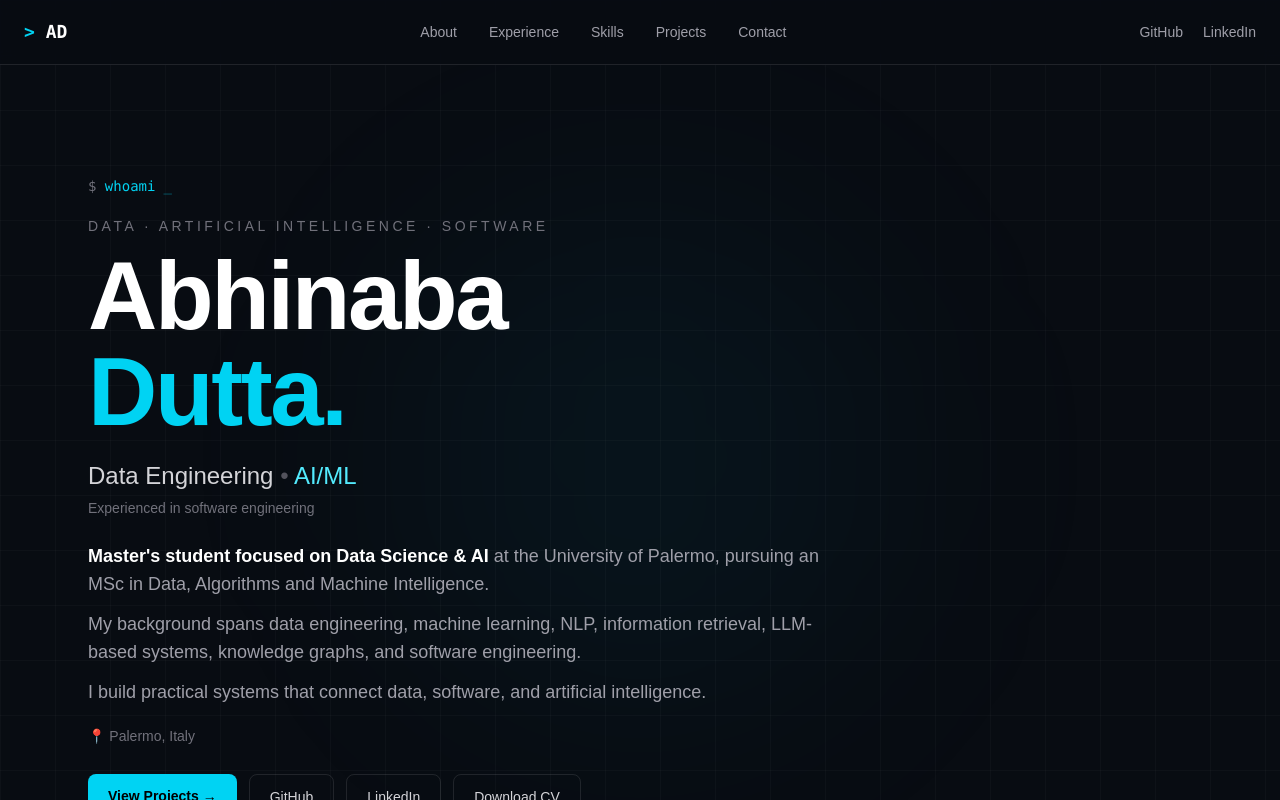
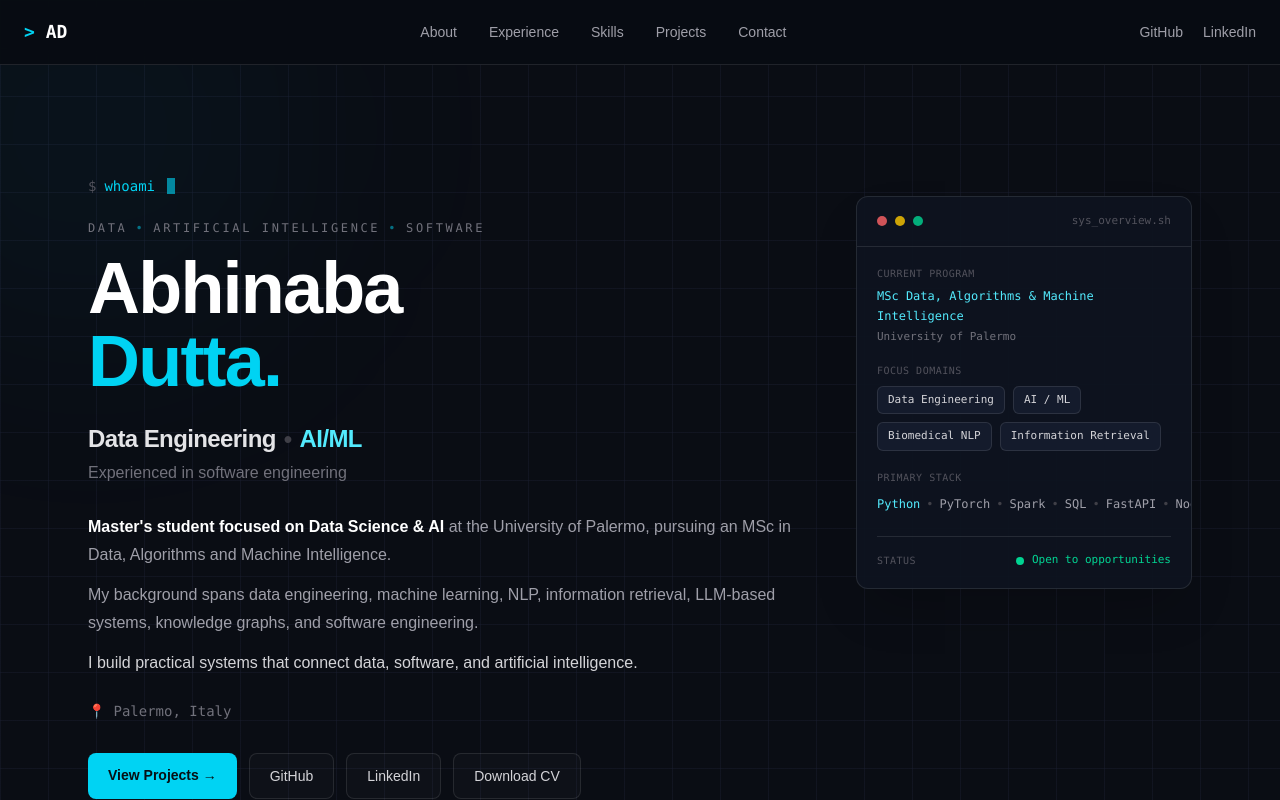
Before and after one commit to abhinabadutta2019/abhinaba-portfolio, a Next.js app: page / in a window 1280 px wide. Shown: the top 800 px of the page. Built offline with nearby package versions, Linux system fonts and the light colour scheme.

Commit message:
Redesign hero section

```diff
--- a/src/components/Hero.tsx
+++ b/src/components/Hero.tsx
@@ -1,54 +1,63 @@
 export default function Hero() {
   return (
-    <section id="home" className="relative overflow-hidden bg-[#080c12] pt-20">
-      {/* About anchor for navbar */}
+    <section id="home" className="relative overflow-hidden bg-[#0a0d14] pt-20">
+      {/* About anchor */}
       <div id="about" className="absolute top-0" />
 
-      {/* Subtle grid */}
-      <div className="absolute inset-0 bg-[linear-gradient(rgba(255,255,255,0.025)_1px,transparent_1px),linear-gradient(90deg,rgba(255,255,255,0.025)_1px,transparent_1px)] bg-[size:55px_55px]" />
+      {/* Technical background grid */}
+      <div className="pointer-events-none absolute inset-0 bg-[linear-gradient(rgba(30,37,56,0.35)_1px,transparent_1px),linear-gradient(90deg,rgba(30,37,56,0.35)_1px,transparent_1px)] bg-[size:48px_48px]" />
 
-      {/* Subtle glow */}
-      <div className="absolute left-1/2 top-1/2 h-[500px] w-[500px] -translate-x-1/2 -translate-y-1/2 rounded-full bg-cyan-500/5 blur-[120px]" />
+      {/* Subtle cyan glow */}
+      <div className="pointer-events-none absolute left-[-120px] top-[-80px] h-[420px] w-[420px] rounded-full bg-cyan-400/[0.04] blur-[120px]" />
 
-      <div className="relative mx-auto w-full max-w-6xl px-6 py-20 md:py-24">
-        <div className="max-w-4xl">
-          {/* Terminal label */}
-          <p className="mb-5 font-mono text-sm text-cyan-400">
-            <span className="text-zinc-500">$</span> whoami
-            <span className="ml-2 animate-pulse">_</span>
-          </p>
+      <div className="relative mx-auto w-full max-w-6xl px-6 py-16 md:py-20 lg:py-24">
+        <div className="grid grid-cols-1 items-start gap-10 lg:grid-cols-12 lg:gap-12">
+          {/* LEFT SIDE */}
+          <div className="lg:col-span-8">
+            {/* Terminal prompt */}
+            <div className="flex items-center gap-2 font-mono text-sm text-cyan-400">
+              <span className="text-zinc-600">$</span>
+              <span>whoami</span>
+              <span className="ml-1 inline-block h-4 w-2 animate-pulse bg-cyan-400" />
+            </div>
 
-          {/* Domain */}
-          <p className="mb-3 text-sm font-medium uppercase tracking-[0.25em] text-zinc-500">
-            Data · Artificial Intelligence · Software
+            {/* Category */}
+            <p className="mt-6 font-mono text-xs font-medium uppercase tracking-[0.22em] text-zinc-500">
+              Data
+              <span className="mx-2 text-cyan-400/50">•</span>
+              Artificial Intelligence
+              <span className="mx-2 text-cyan-400/50">•</span>
+              Software
             </p>
 
             {/* Name */}
-          <h1 className="text-5xl font-bold tracking-tight text-white sm:text-6xl md:text-7xl lg:text-8xl">
+            <h1 className="mt-4 text-5xl font-extrabold leading-[1.02] tracking-tight text-white sm:text-6xl md:text-7xl">
               Abhinaba
               <br />
               <span className="text-cyan-400">Dutta.</span>
             </h1>
 
-          {/* Main focus */}
-          <h2 className="mt-5 text-xl font-medium text-zinc-300 sm:text-2xl">
-            Data Engineering <span className="text-zinc-600">•</span>{" "}
+            {/* Main positioning */}
+            <div className="mt-6">
+              <h2 className="text-xl font-semibold tracking-tight text-zinc-200 sm:text-2xl">
+                Data Engineering
+                <span className="mx-2 text-zinc-700">•</span>
                 <span className="text-cyan-300">AI/ML</span>
               </h2>
 
-          {/* Secondary background */}
-          <p className="mt-1.5 text-sm text-zinc-500">
+              <p className="mt-1.5 text-sm text-zinc-500 sm:text-base">
                 Experienced in software engineering
               </p>
+            </div>
 
-          {/* Compact about */}
-          <div className="mt-6 max-w-3xl space-y-3 text-base leading-7 text-zinc-400 sm:text-lg">
+            {/* Bio */}
+            <div className="mt-7 max-w-3xl space-y-3 text-base leading-7 text-zinc-400">
               <p>
                 <span className="font-semibold text-white">
                   Master&apos;s student focused on Data Science &amp; AI
                 </span>{" "}
-              at the University of Palermo, pursuing an MSc in Data, Algorithms
-              and Machine Intelligence.
+                at the University of Palermo, pursuing an MSc in Data,
+                Algorithms and Machine Intelligence.
               </p>
 
               <p>
@@ -57,20 +66,23 @@ export default function Hero() {
                 software engineering.
               </p>
 
-            <p>
+              <p className="text-zinc-300">
                 I build practical systems that connect data, software, and
                 artificial intelligence.
               </p>
             </div>
 
             {/* Location */}
-          <p className="mt-5 text-sm text-zinc-500">📍 Palermo, Italy</p>
+            <div className="mt-6 flex items-center gap-2 font-mono text-sm text-zinc-500">
+              <span>📍</span>
+              <span>Palermo, Italy</span>
+            </div>
 
-          {/* Actions */}
-          <div className="mt-7 flex flex-wrap gap-3">
+            {/* Buttons */}
+            <div className="mt-8 flex flex-wrap gap-3">
               <a
                 href="#projects"
-              className="rounded-lg bg-cyan-400 px-5 py-3 text-sm font-semibold text-black transition hover:bg-cyan-300"
+                className="rounded-lg bg-cyan-400 px-5 py-3 text-sm font-semibold text-[#071014] transition hover:bg-cyan-300"
               >
                 View Projects →
               </a>
@@ -79,7 +91,7 @@ export default function Hero() {
                 href="https://github.com/abhinabadutta2019"
                 target="_blank"
                 rel="noopener noreferrer"
-              className="rounded-lg border border-white/10 px-5 py-3 text-sm text-zinc-300 transition hover:border-cyan-400 hover:text-white"
+                className="rounded-lg border border-white/10 bg-white/[0.02] px-5 py-3 text-sm text-zinc-300 transition hover:border-cyan-400/50 hover:text-white"
               >
                 GitHub
               </a>
@@ -88,7 +100,7 @@ export default function Hero() {
                 href="https://www.linkedin.com/in/abhinabadutta/"
                 target="_blank"
                 rel="noopener noreferrer"
-              className="rounded-lg border border-white/10 px-5 py-3 text-sm text-zinc-300 transition hover:border-cyan-400 hover:text-white"
+                className="rounded-lg border border-white/10 bg-white/[0.02] px-5 py-3 text-sm text-zinc-300 transition hover:border-cyan-400/50 hover:text-white"
               >
                 LinkedIn
               </a>
@@ -96,12 +108,106 @@ export default function Hero() {
               <a
                 href="/cv/Abhinaba_Dutta_CV.pdf"
                 download="Abhinaba_Dutta_CV.pdf"
-              className="rounded-lg border border-white/10 px-5 py-3 text-sm text-zinc-300 transition hover:border-cyan-400 hover:text-white"
+                className="rounded-lg border border-white/10 bg-white/[0.02] px-5 py-3 text-sm text-zinc-300 transition hover:border-cyan-400/50 hover:text-white"
               >
                 Download CV
               </a>
             </div>
           </div>
+
+          {/* RIGHT SIDE — SYSTEM PROFILE */}
+          <aside className="lg:col-span-4 lg:pt-5">
+            <div className="overflow-hidden rounded-xl border border-white/10 bg-[#0e1320]/90 shadow-2xl shadow-black/20">
+              {/* Terminal header */}
+              <div className="flex items-center justify-between border-b border-white/10 px-5 py-4">
+                <div className="flex gap-2">
+                  <span className="h-2.5 w-2.5 rounded-full bg-red-400/80" />
+                  <span className="h-2.5 w-2.5 rounded-full bg-yellow-400/80" />
+                  <span className="h-2.5 w-2.5 rounded-full bg-emerald-400/80" />
+                </div>
+
+                <span className="font-mono text-[11px] text-zinc-600">
+                  sys_overview.sh
+                </span>
+              </div>
+
+              <div className="space-y-5 p-5 font-mono text-xs">
+                {/* Program */}
+                <div>
+                  <p className="text-[10px] uppercase tracking-wider text-zinc-600">
+                    Current Program
+                  </p>
+
+                  <p className="mt-1.5 leading-5 text-cyan-300">
+                    MSc Data, Algorithms &amp; Machine Intelligence
+                  </p>
+
+                  <p className="mt-1 text-[11px] text-zinc-500">
+                    University of Palermo
+                  </p>
+                </div>
+
+                {/* Focus */}
+                <div>
+                  <p className="text-[10px] uppercase tracking-wider text-zinc-600">
+                    Focus Domains
+                  </p>
+
+                  <div className="mt-2 flex flex-wrap gap-2">
+                    {[
+                      "Data Engineering",
+                      "AI / ML",
+                      "Biomedical NLP",
+                      "Information Retrieval",
+                    ].map((item) => (
+                      <span
+                        key={item}
+                        className="rounded-md border border-white/10 bg-[#141b2c] px-2.5 py-1.5 text-[11px] text-zinc-300"
+                      >
+                        {item}
+                      </span>
+                    ))}
+                  </div>
+                </div>
+
+                {/* Stack */}
+                <div>
+                  <p className="text-[10px] uppercase tracking-wider text-zinc-600">
+                    Primary Stack
+                  </p>
+
+                  <p className="mt-2 leading-6 text-zinc-400">
+                    <span className="text-cyan-300">Python</span>
+                    <span className="mx-1.5 text-zinc-700">•</span>
+                    PyTorch
+                    <span className="mx-1.5 text-zinc-700">•</span>
+                    Spark
+                    <span className="mx-1.5 text-zinc-700">•</span>
+                    SQL
+                    <span className="mx-1.5 text-zinc-700">•</span>
+                    FastAPI
+                    <span className="mx-1.5 text-zinc-700">•</span>
+                    Node.js
+                  </p>
+                </div>
+
+                {/* Status */}
+                <div className="border-t border-white/10 pt-4">
+                  <div className="flex items-center justify-between">
+                    <span className="text-[10px] uppercase tracking-wider text-zinc-600">
+                      Status
+                    </span>
+
+                    <span className="flex items-center gap-2 text-[11px] text-emerald-400">
+                      <span className="h-2 w-2 rounded-full bg-emerald-400" />
+                      Open to opportunities
+                    </span>
+                  </div>
+                </div>
+              </div>
+            </div>
+          </aside>
+        </div>
       </div>
     </section>
   );
```
Lines whose indentation alone changed are shown as unchanged.
